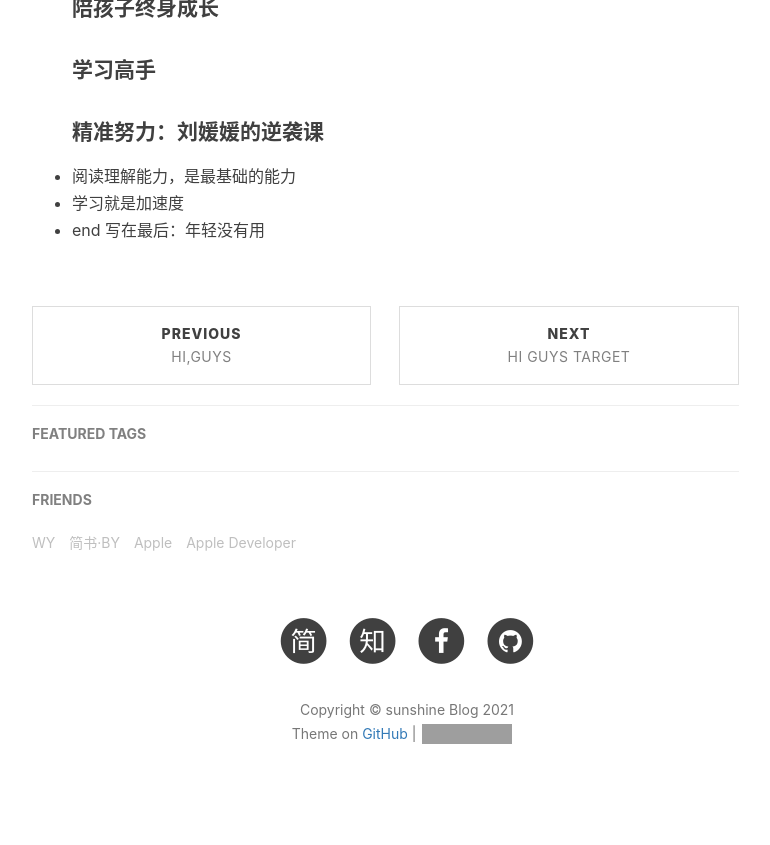
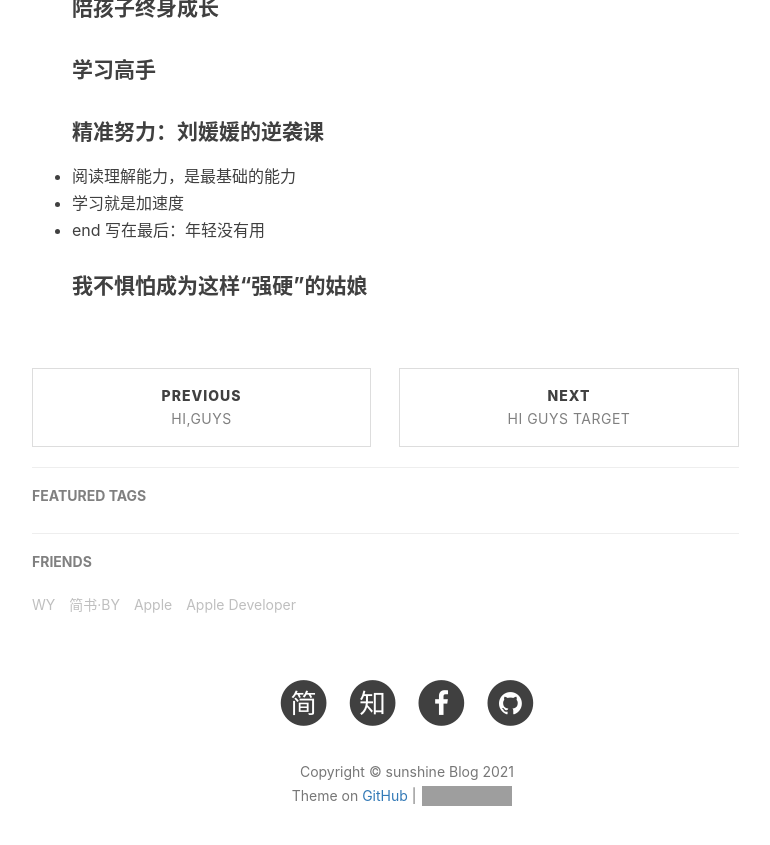
Before and after one commit to feature2018/feature2018.github.io, a Jekyll site: the page built from _posts/2021-02-01-Hi-Guys-book.md, in a window 1280 px wide and 900 px high, scrolled down 623 px. Shown: the top 845 px of the window, without its empty margins (233-1003 px from the left). Built offline with Jekyll 4.4.1, drawn with Linux system fonts in a browser that asks for light colours; nearby versions of some CDN libraries; our own code applies the rules of GitHub Pages for plain Markdown files; comment, search, counter and statistics services are not loaded; grey boxes are pictures that could not be loaded.

Commit message:
我不惧怕成为这样“强硬”的姑娘
增加书

```diff
--- a/_posts/2021-02-01-Hi-Guys-book.md
+++ b/_posts/2021-02-01-Hi-Guys-book.md
@@ -8,3 +8,4 @@
   - 阅读理解能力，是最基础的能力
   - 学习就是加速度
   - end 写在最后：年轻没有用
+#### 我不惧怕成为这样“强硬”的姑娘
```
